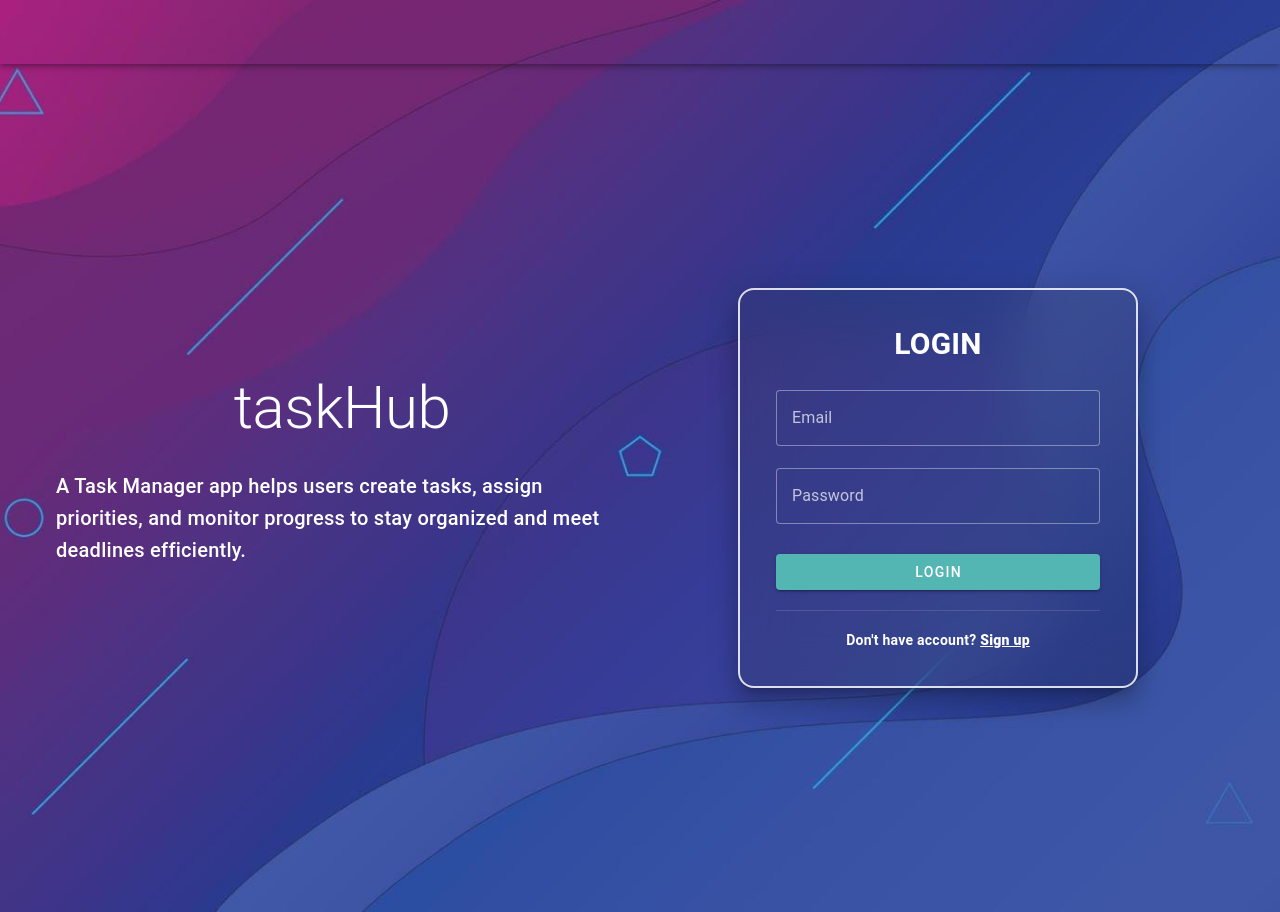
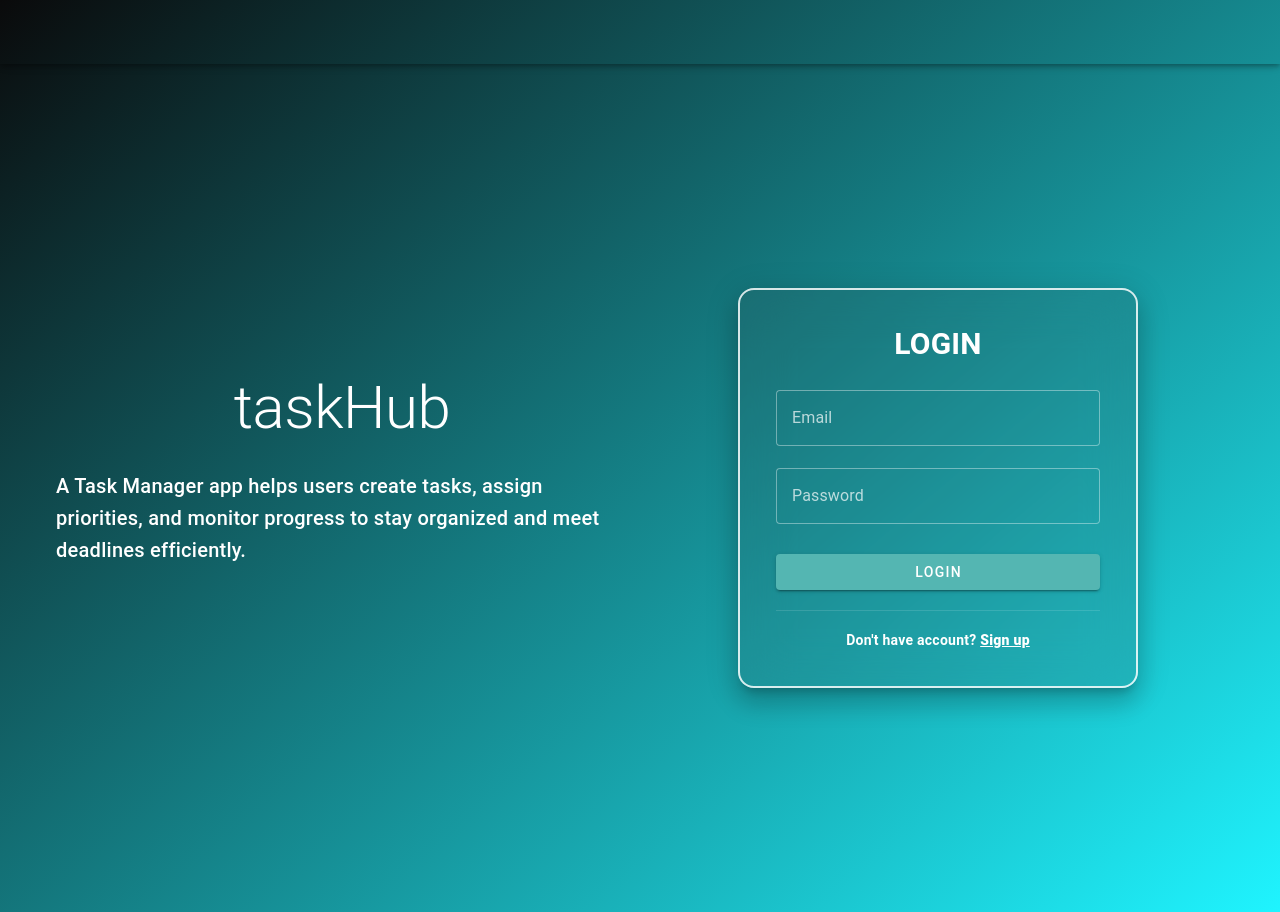
Before and after one commit to cindycariate/task_hub, a Vue app: page / in a window 1280 px wide. Built offline with nearby package versions, Linux system fonts and the light colour scheme.

Commit message:
feat: Change background

```diff
--- a/src/components/auth/BackgroundLayout.vue
+++ b/src/components/auth/BackgroundLayout.vue
@@ -6,7 +6,8 @@
 
 <style scoped>
 .auth-background {
-  background-image: url('@/assets/img/bg.jpg');
+  background: linear-gradient(140deg, #0a0a0b, #1ff4ff);
+  /* background-image: url('@/assets/img/bg.jpg'); */
   background-size: cover;
   background-position: center;
   min-height: 100vh;
```
